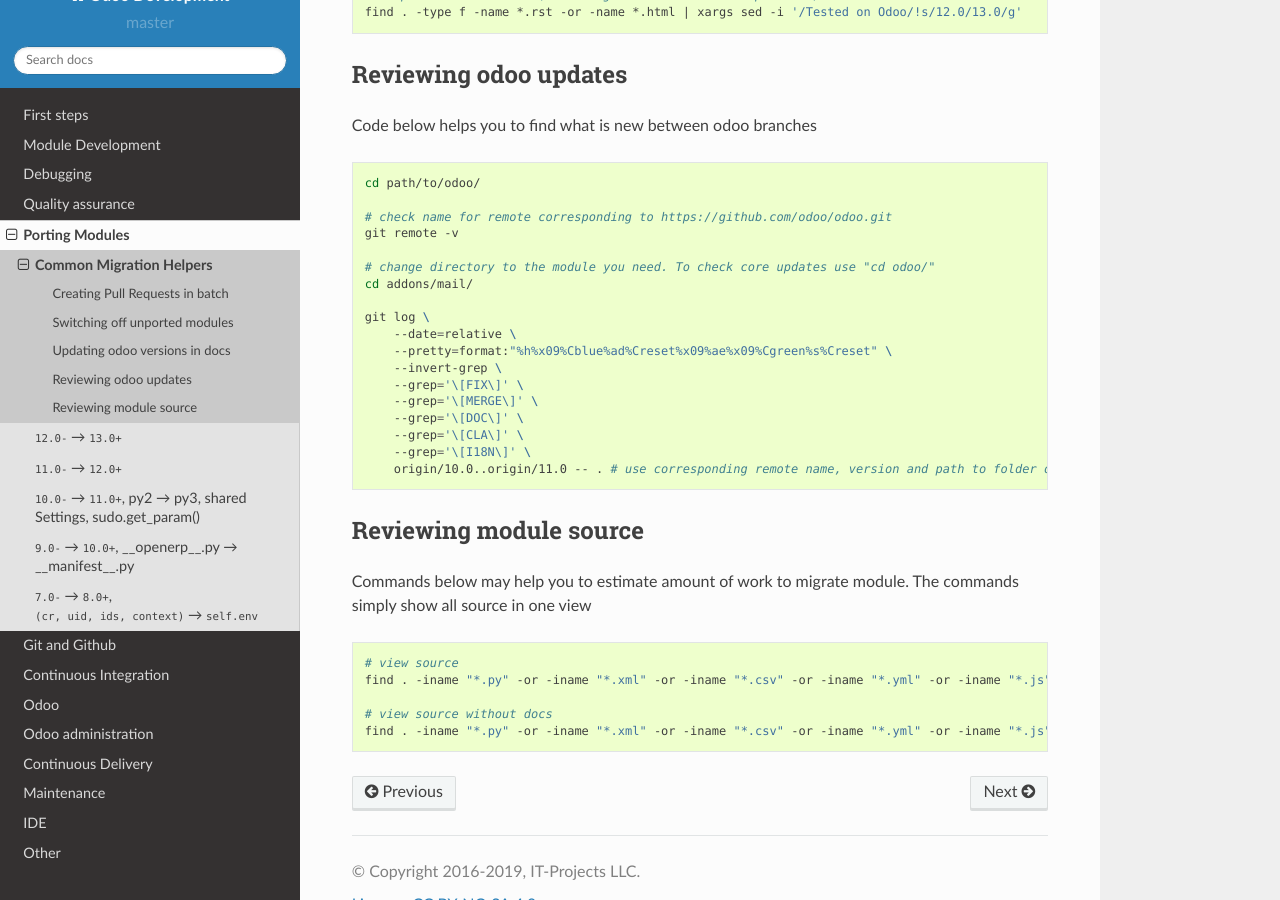
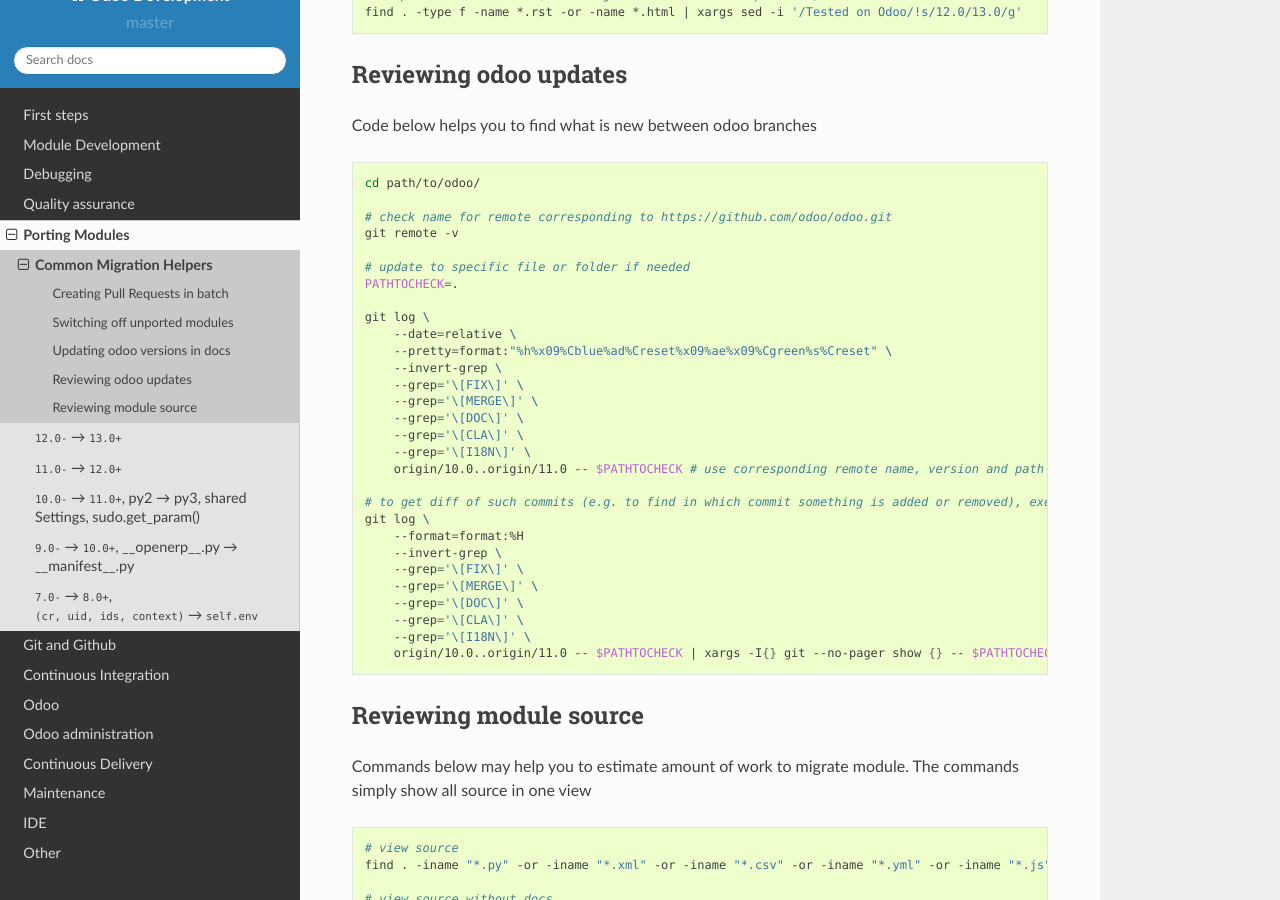
Before and after one commit to itpp-labs/odoo-development, a Sphinx documentation site: the page built from docs/migration/helpers.rst, in a window 1280 px wide and 900 px high, scrolled down 881 px. Built offline with Sphinx 7.4.7 and the Read the Docs theme 2.0.0, drawn with Linux system fonts in a browser that asks for light colours.

Commit message:
Update helpers.rst

```diff
--- a/docs/migration/helpers.rst
+++ b/docs/migration/helpers.rst
@@ -53,8 +53,8 @@
     # check name for remote corresponding to https://github.com/odoo/odoo.git
     git remote -v
 
-    # change directory to the module you need. To check core updates use "cd odoo/"
-    cd addons/mail/
+    # update to specific file or folder if needed
+    PATHTOCHECK=.
 
     git log \
         --date=relative \
@@ -65,7 +65,18 @@
         --grep='\[DOC\]' \
         --grep='\[CLA\]' \
         --grep='\[I18N\]' \
-        origin/10.0..origin/11.0 -- . # use corresponding remote name, version and path to folder or file
+        origin/10.0..origin/11.0 -- $PATHTOCHECK # use corresponding remote name, version and path to folder or file
+
+    # to get diff of such commits (e.g. to find in which commit something is added or removed), execute following:
+    git log \
+        --format=format:%H
+        --invert-grep \
+        --grep='\[FIX\]' \
+        --grep='\[MERGE\]' \
+        --grep='\[DOC\]' \
+        --grep='\[CLA\]' \
+        --grep='\[I18N\]' \
+        origin/10.0..origin/11.0 -- $PATHTOCHECK | xargs -I{} git --no-pager show {} -- $PATHTOCHECK | less
 
 Reviewing module source
 =======================
```
